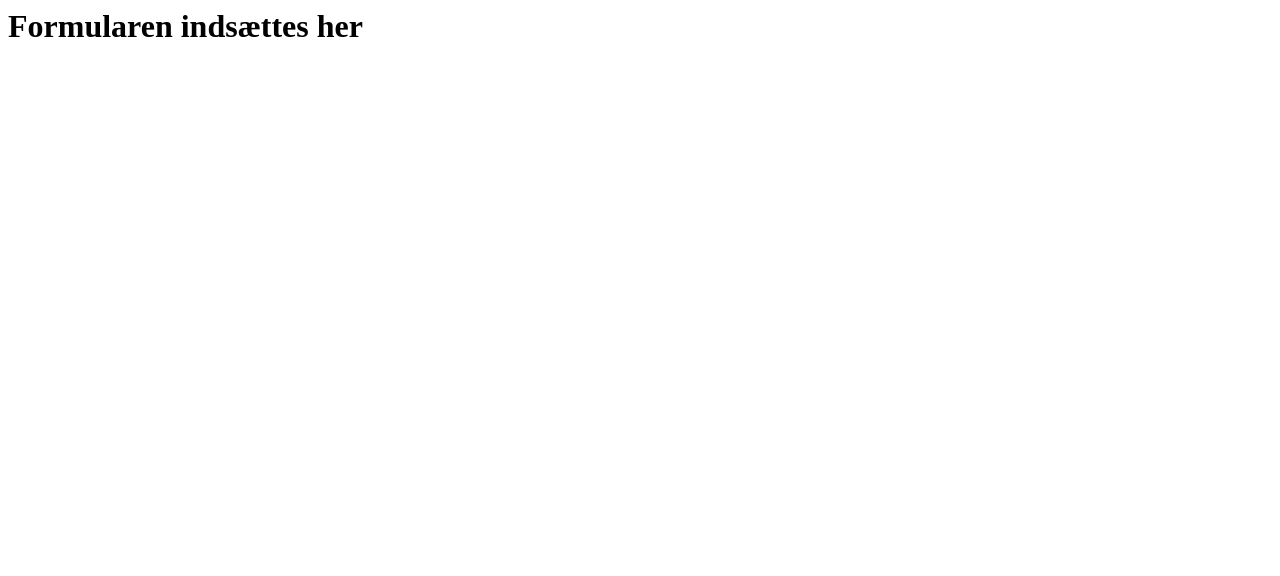
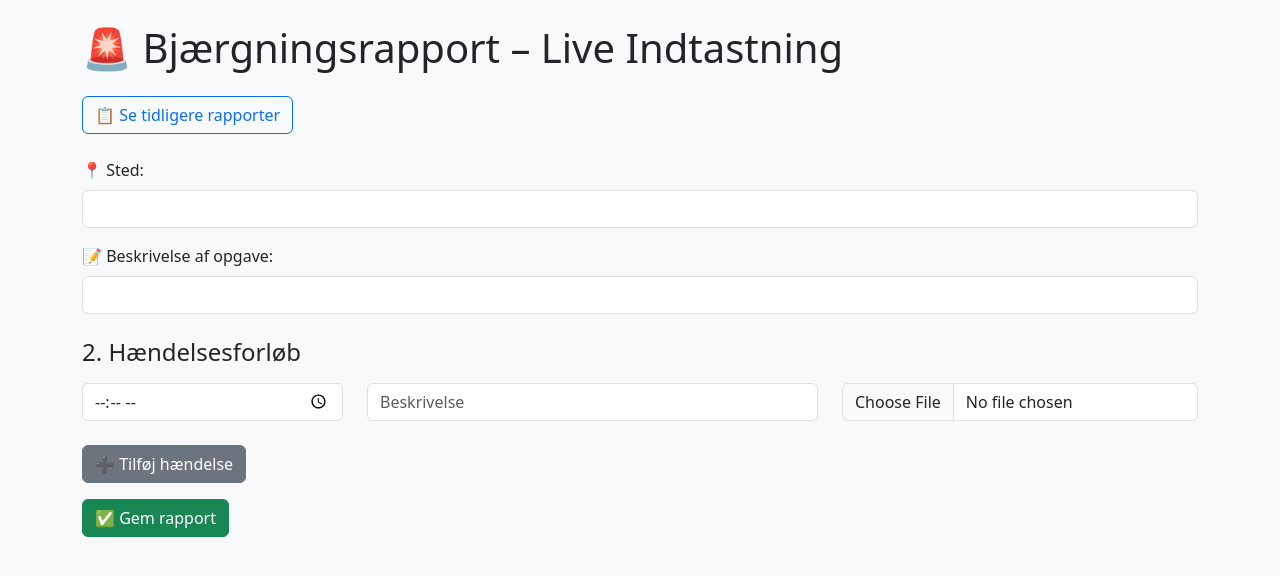
Before and after one commit to Simonsen9430/bjaergningsrapport, a Flask app: page / in a window 1280 px wide. Shown: the top 576 px of the page. Run offline with Flask 3, Linux system fonts and the light colour scheme.

Commit message:
Tilføjet færdig index.html med formular

```diff
--- a/templates/index.html
+++ b/templates/index.html
@@ -1 +1,67 @@
-<h1>Formularen indsættes her</h1>
+<!DOCTYPE html>
+<html lang="da">
+<head>
+    <meta charset="UTF-8">
+    <title>Bjærgningsrapport – Live Indtastning</title>
+    <meta name="viewport" content="width=device-width, initial-scale=1">
+    <link href="https://cdn.jsdelivr.net/npm/bootstrap@5.3.2/dist/css/bootstrap.min.css" rel="stylesheet">
+    <script>
+        function addEntryRow() {
+            const container = document.getElementById("entries");
+            const row = document.createElement("div");
+            row.className = "row mb-3";
+
+            row.innerHTML = `
+                <div class="col-md-3 mb-2">
+                    <input type="time" name="entry_time" class="form-control" required>
+                </div>
+                <div class="col-md-5 mb-2">
+                    <input type="text" name="entry_desc" class="form-control" placeholder="Beskrivelse" required>
+                </div>
+                <div class="col-md-4 mb-2">
+                    <input type="file" name="entry_image" class="form-control">
+                </div>
+            `;
+            container.appendChild(row);
+        }
+    </script>
+</head>
+<body class="p-4 bg-light">
+    <div class="container">
+        <h1 class="mb-4">🚨 Bjærgningsrapport – Live Indtastning</h1>
+        <a href="/rapporter" class="btn btn-outline-primary mb-4">📋 Se tidligere rapporter</a>
+
+        <form method="post" enctype="multipart/form-data">
+            <div class="mb-3">
+                <label class="form-label">📍 Sted:</label>
+                <input type="text" name="location" class="form-control" required>
+            </div>
+
+            <div class="mb-4">
+                <label class="form-label">📝 Beskrivelse af opgave:</label>
+                <input type="text" name="subject" class="form-control" required>
+            </div>
+
+            <h4 class="mb-3">2. Hændelsesforløb</h4>
+
+            <div id="entries">
+                <div class="row mb-3">
+                    <div class="col-md-3 mb-2">
+                        <input type="time" name="entry_time" class="form-control" required>
+                    </div>
+                    <div class="col-md-5 mb-2">
+                        <input type="text" name="entry_desc" class="form-control" placeholder="Beskrivelse" required>
+                    </div>
+                    <div class="col-md-4 mb-2">
+                        <input type="file" name="entry_image" class="form-control">
+                    </div>
+                </div>
+            </div>
+
+            <button type="button" onclick="addEntryRow()" class="btn btn-secondary mb-3">➕ Tilføj hændelse</button>
+            <br>
+            <button type="submit" class="btn btn-success">✅ Gem rapport</button>
+        </form>
+    </div>
+</body>
+</html>
```
